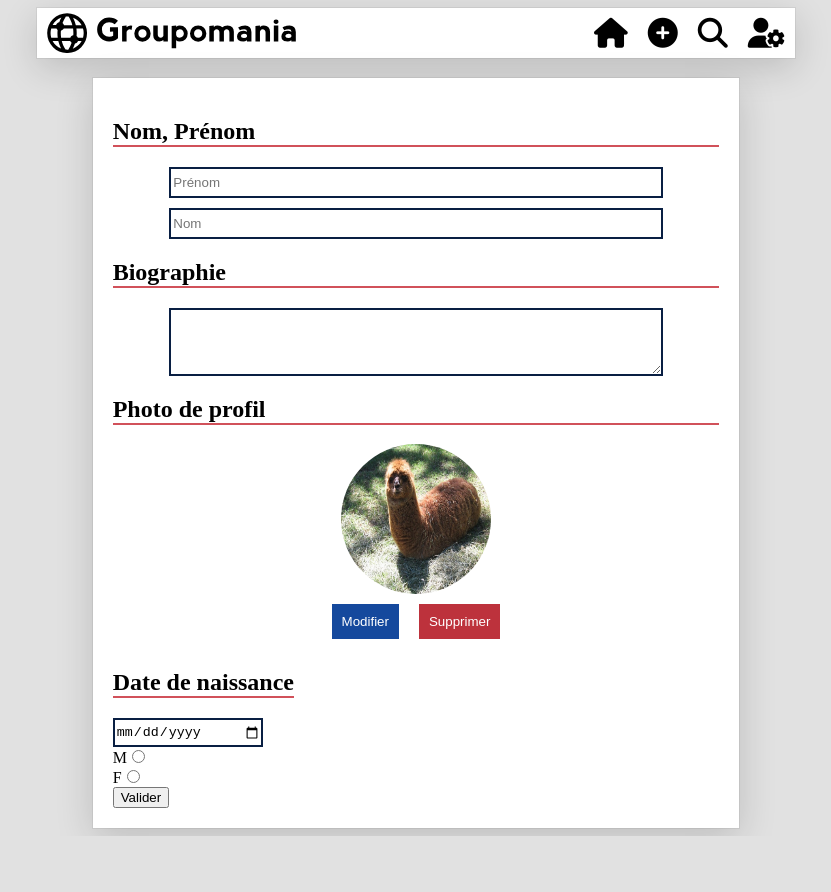
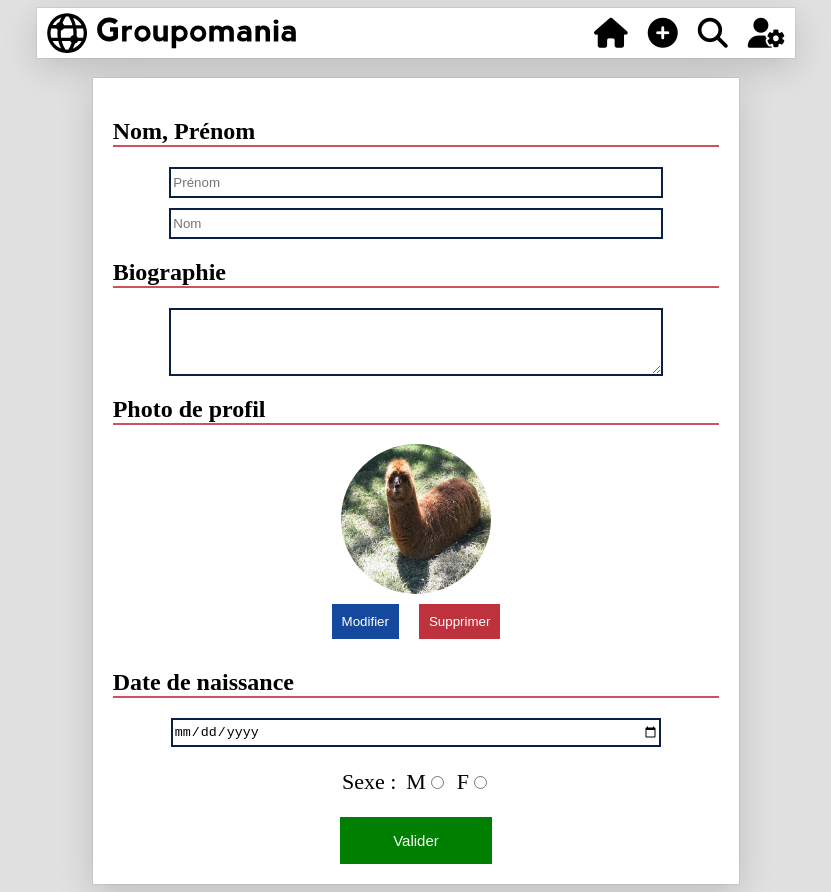
Before and after one commit to Salim-camara/CamaraMohamedSalim_7_15092021, a React (Create React App) app in the folder front-end/: page /inscription in a window 1280 px wide. Shown: the whole page, without its empty margins (224-1055 px from the left). Before the commit the page ends 836 px from the top, so only its background shows below. Built offline with nearby package versions, Linux system fonts and the light colour scheme.

Commit message:
Fin du visuel partie modification de profil

```diff
--- a/front-end/src/HOME/Pages/modify.js
+++ b/front-end/src/HOME/Pages/modify.js
@@ -41,6 +41,7 @@ const Modify = () => {
                     <input type="date" className="text"></input>
 
                     <div className="sexe__right">
+                        <p>Sexe :</p>
                         {/* garçon */}
                         <div className="sexe__m sexe__all">
                             <label value="m" className="sexe--label">M</label>
@@ -55,7 +56,9 @@ const Modify = () => {
                 </div>
 
                 {/* Bouton de confirmation */}
-                <button type="submit" className="validation">Valider</button>
+                <div className="button__container">
+                    <button type="submit" className="validation">Valider</button>
+                </div>
 
             </form>
 
--- a/front-end/src/HOME/Styles/pages/_modify.scss
+++ b/front-end/src/HOME/Styles/pages/_modify.scss
@@ -27,11 +27,11 @@
     }
 }
 
-    .textarea {
-    border: 2px solid $primary-color;
-    width: 80%;
-    max-width: 90%;
-    height: 60px;
+.textarea {
+border: 2px solid $primary-color;
+width: 80%;
+max-width: 90%;
+height: 60px;
 }
 
 h2 {
@@ -56,6 +56,11 @@ h2 {
         padding: 10px;
         margin: 10px;
 
+        &:hover {
+            background-color: lighten($primary-color, 30%);
+            cursor: pointer;
+        }
+
     }
     &--delete {
         color: white;
@@ -63,6 +68,11 @@ h2 {
         border: none;
         padding: 10px;
         margin: 10px;
+
+        &:hover {
+            background-color: darken($secondary-color, 5%);
+            cursor: pointer;
+        }
     }
 
     &--img {
@@ -74,3 +84,39 @@ h2 {
 }
 
 // date de naissance
+.birth {
+    @include dsc();
+    width: 100%;
+}
+
+.sexe__right {
+    @include dsf();
+    align-items: baseline;
+    font-size: 22px;
+}
+
+.sexe__all {
+    @include dsf();
+    align-items: baseline;
+    margin-left: 10px;
+}
+
+// bouton de validation
+.button__container {
+    @include dsf(center);
+    width: 100%;
+}
+
+.validation {
+    width: 25%;
+    background-color: green;
+    color: white;
+    border: none;
+    padding: 15px;
+    font-size: 15px;
+
+    &:hover {
+        background-color: lighten(green, 5%);
+        cursor: pointer;
+    }
+}
```
